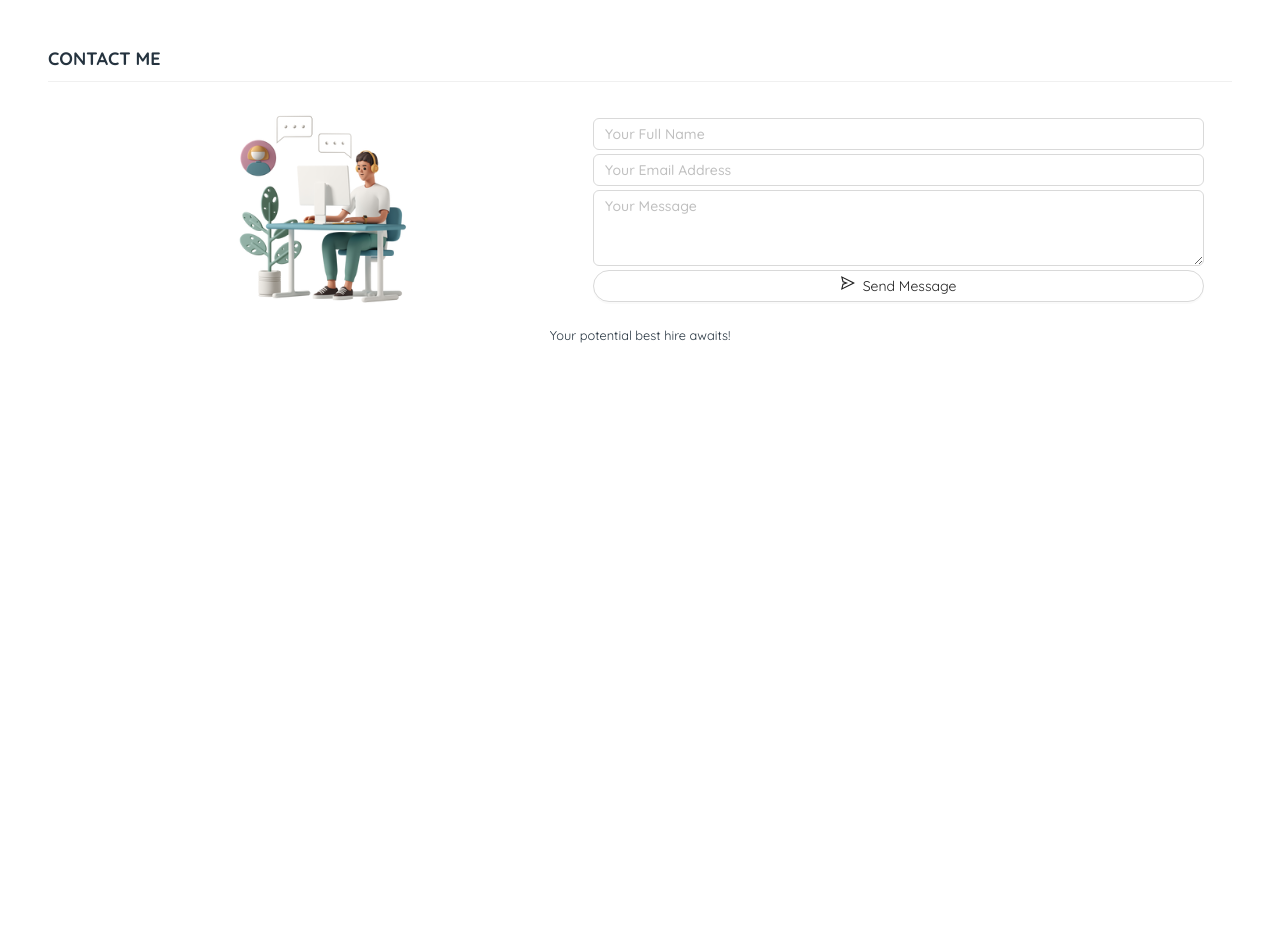
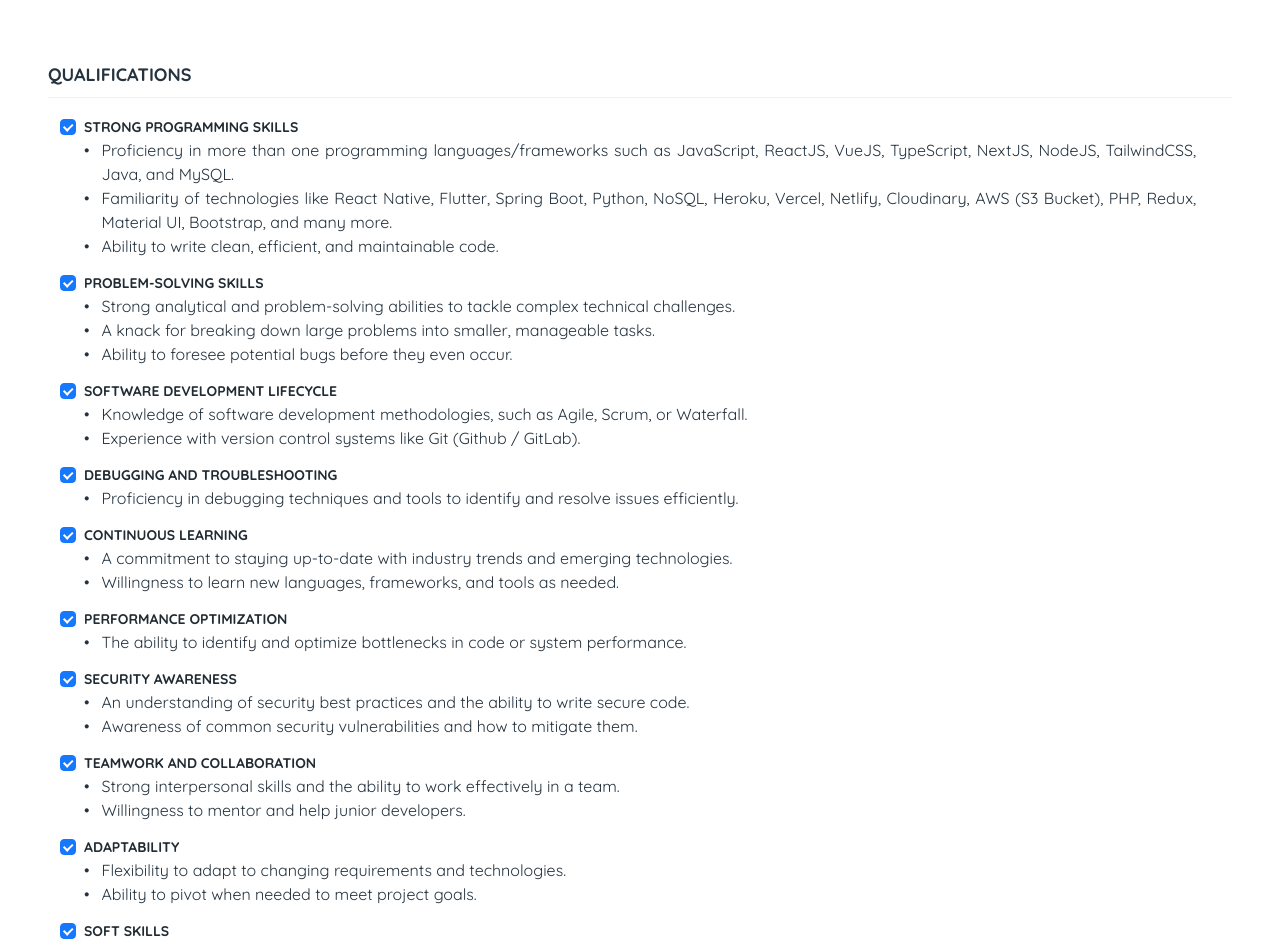
Before and after one commit to Ralf-Renz-Estellana-Bantilo/e-resume, a Next.js app: page /components/OtherInfo in a window 1280 px wide. Shown: the part 1340-2286 px from the top of the page. Before the commit the page ends 1725 px from the top, so only its background shows below. Built offline with nearby package versions, Linux system fonts and the light colour scheme.

Commit message:
Added a qualification section

```diff
--- /dev/null
+++ b/pages/components/Container.tsx
@@ -0,0 +1,18 @@
+import { ContainerPropsInterface } from '@/interfaces'
+import { Divider } from 'antd'
+import React from 'react'
+
+const Container = ( { title, children }: ContainerPropsInterface ) =>
+{
+   return (
+      <div className="flex flex-col px-5 gap-2 neumorphism-1 rounded-lg max-md:px-3">
+         <div className="flex flex-col py-2 gap-2" >
+            <h2 className='font-bold text-lg text-accent-secondary'>{title}</h2>
+            <Divider className='m-0'></Divider>
+         </div>
+         {children}
+      </div>
+   )
+}
+
+export default Container
--- a/pages/components/OtherInfo.tsx
+++ b/pages/components/OtherInfo.tsx
@@ -1,5 +1,5 @@
-import { Checkbox, Divider, Slider, Timeline, Space, Tag, Spin, Button } from 'antd'
-import React, { useEffect, useRef, useState } from 'react'
+import { Checkbox, Divider, Timeline, Space, Tag, Spin, Button } from 'antd'
+import React, { useEffect, useState } from 'react'
 import { Quicksand } from 'next/font/google'
 
 import Image from 'next/image';
@@ -10,6 +10,8 @@ import emailjs, { EmailJSResponseStatus } from 'emailjs-com'
 import { ToastContainer, toast } from 'react-toastify';
 import 'react-toastify/dist/ReactToastify.css';
 import { Variants, motion } from "framer-motion";
+import Container from './Container';
+import { QualificationInterface } from '@/interfaces';
 
 const { TextArea } = Input;
 const quicksand = Quicksand( { subsets: ['latin'] } )
@@ -30,6 +32,113 @@ const OtherInfo = () =>
    const jobTitleOptions2: string[] = ['React Developer', ' Programmer', 'Web Developer'];
    const techStack1: string[] = ['MySQL, ExpressJS, ReactJS, NodeJS', 'ReactJS, NextJS, TypeScript, NodeJS', 'JavaScript, PHP'];
    const techStack2: string[] = ['MySQL, ExpressJS, VueJS, NodeJS', 'VueJS, MySQL, PHP', 'Java, MySQL'];
+
+   const qualifications: QualificationInterface[] = [
+      {
+         ID: Math.floor( Math.random() * 100000 ),
+         title: 'Strong Programming Skills',
+         description: [
+            'Proficiency in more than one programming languages/frameworks such as JavaScript, ReactJS, VueJS, TypeScript, NextJS, NodeJS, TailwindCSS, Java, and MySQL.',
+            'Familiarity of technologies like React Native, Flutter, Spring Boot, Python, NoSQL, Heroku, Vercel, Netlify, Cloudinary, AWS (S3 Bucket), PHP, Redux, Material UI, Bootstrap, and many more.',
+            'Ability to write clean, efficient, and maintainable code.',
+         ]
+      },
+      {
+         ID: Math.floor( Math.random() * 100000 ),
+         title: 'Problem-Solving Skills',
+         description: [
+            'Strong analytical and problem-solving abilities to tackle complex technical challenges.',
+            'A knack for breaking down large problems into smaller, manageable tasks.',
+            'Ability to foresee potential bugs before they even occur.',
+         ]
+      },
+      {
+         ID: Math.floor( Math.random() * 100000 ),
+         title: 'Software Development Lifecycle',
+         description: [
+            'Knowledge of software development methodologies, such as Agile, Scrum, or Waterfall.',
+            'Experience with version control systems like Git (Github / GitLab).',
+         ]
+      },
+      {
+         ID: Math.floor( Math.random() * 100000 ),
+         title: 'Debugging and Troubleshooting',
+         description: [
+            'Proficiency in debugging techniques and tools to identify and resolve issues efficiently.',
+         ]
+      },
+      // {
+      //    ID: Math.floor( Math.random() * 100000 ),
+      //    title: 'Communication Skills',
+      //    description: [
+      //       'Effective communication skills to collaborate with cross-functional teams, including designers, product managers, and QA engineers',
+      //       'Clear documentation and code comments',
+      //    ]
+      // },
+      {
+         ID: Math.floor( Math.random() * 100000 ),
+         title: 'Continuous Learning',
+         description: [
+            'A commitment to staying up-to-date with industry trends and emerging technologies.',
+            'Willingness to learn new languages, frameworks, and tools as needed.',
+         ]
+      },
+      // {
+      //    ID: Math.floor( Math.random() * 100000 ),
+      //    title: 'Testing and Quality Assurance',
+      //    description: [
+      //       'Knowledge of testing methodologies, including unit testing, integration testing, and automated testing',
+      //       'Focus on writing reliable and robust code',
+      //    ]
+      // },
+      {
+         ID: Math.floor( Math.random() * 100000 ),
+         title: 'Performance Optimization',
+         description: [
+            'The ability to identify and optimize bottlenecks in code or system performance.',
+         ]
+      },
+      {
+         ID: Math.floor( Math.random() * 100000 ),
+         title: 'Security Awareness',
+         description: [
+            'An understanding of security best practices and the ability to write secure code.',
+            'Awareness of common security vulnerabilities and how to mitigate them.',
+         ]
+      },
+      {
+         ID: Math.floor( Math.random() * 100000 ),
+         title: 'Teamwork and Collaboration',
+         description: [
+            'Strong interpersonal skills and the ability to work effectively in a team.',
+            'Willingness to mentor and help junior developers.',
+         ]
+      },
+      {
+         ID: Math.floor( Math.random() * 100000 ),
+         title: 'Adaptability',
+         description: [
+            'Flexibility to adapt to changing requirements and technologies.',
+            'Ability to pivot when needed to meet project goals.',
+         ]
+      },
+      {
+         ID: Math.floor( Math.random() * 100000 ),
+         title: 'Soft Skills',
+         description: [
+            'Strong problem-solving skills, critical thinking, and attention to detail.',
+            'Patience and persistence in troubleshooting and debugging.',
+         ]
+      },
+      {
+         ID: Math.floor( Math.random() * 100000 ),
+         title: 'Ethical and Professional Behavior',
+         description: [
+            'Adherence to ethical standards and professionalism in all aspects of work.',
+            'Respect for intellectual property and confidentiality.',
+         ]
+      },
+   ]
 
    const [screenSize, setScreenSize] = useState( {
       width: typeof window !== 'undefined' ? window.innerWidth : 0,
@@ -199,11 +308,7 @@ const OtherInfo = () =>
          {isVisible ?
             <>
                {/* PREFERENCES */}
-               <div className="flex flex-col px-5 neumorphism-1 rounded-lg max-md:px-3">
-                  <div className="flex flex-col py-2 gap-2">
-                     <h2 className='font-bold text-lg text-accent-secondary'>PREFERENCES</h2>
-                     <Divider className='m-0'></Divider>
-                  </div>
+               <Container title='PREFERENCES'>
                   <div className="flex flex-col p-3 pb-6 gap-11 max-md:gap-5" >
                      {width > MOBILE ? <>
                         <motion.div className="flex flex-col gap-2" variants={cardVariants} initial="offscreen" whileInView="onscreen" viewport={{ once: true, amount: 0 }}>
@@ -373,14 +478,10 @@ const OtherInfo = () =>
                         </div>
                      </div> */}
                   </div>
-               </div>
+               </Container>
 
                {/* TIMELINE */}
-               <div className="flex flex-col px-5 neumorphism-1 rounded-lg max-md:px-3">
-                  <div className="flex flex-col py-2 gap-2">
-                     <h2 className='font-bold text-lg text-accent-secondary'>TIMELINE</h2>
-                     <Divider className='m-0'></Divider>
-                  </div>
+               <Container title='TIMELINE'>
                   <div className="flex flex-col p-3 max-md:gap-5" >
                      <Timeline
                         mode={'alternate'}
@@ -508,14 +609,33 @@ const OtherInfo = () =>
                         ]}
                      />
                   </div>
-               </div>
+               </Container>
+
+               {/* QUALIFICATIONS */}
+               <Container title='QUALIFICATIONS'>
+                  <div className="flex pb-5">
+                     <div className="flex flex-col flex-1 gap-3">
+                        {qualifications.map( ( qualification ) =>
+                        {
+                           return <div className='px-3' key={qualification.ID}>
+                              <Checkbox className={`${quicksand.className} w-full`} checked><strong className='uppercase text-accent-primary'>{qualification.title}</strong></Checkbox>
+                              <div className="flex flex-col">
+                                 {qualification.description.map( ( pointer, index ) =>
+                                 {
+                                    return <div className="flex gap-3 text-accent-secondary px-6" key={index}>
+                                       <div>•</div>
+                                       <p className='text-justify text-accent-secondary'>{pointer}</p>
+                                    </div>
+                                 } )}
+                              </div>
+                           </div>
+                        } )}
+                     </div>
+                  </div>
+               </Container>
 
                {/* CONTACT ME */}
-               <div className="flex flex-col px-5 neumorphism-1 rounded-lg max-md:px-3">
-                  <div className="flex flex-col py-2 gap-2">
-                     <h2 className='font-bold text-lg text-accent-secondary'>CONTACT ME</h2>
-                     <Divider className='m-0'></Divider>
-                  </div>
+               <Container title='CONTACT ME'>
                   <div className="flex flex-col justify-center items-center p-3 gap-2" >
                      <motion.div className="flex p-2 gap-2 w-full max-md:flex-col" variants={cardVariants} initial="offscreen" whileInView="onscreen" viewport={{ once: true, amount: 0 }}>
                         <div className="flex items-center justify-center flex-[5]">
@@ -535,7 +655,7 @@ const OtherInfo = () =>
                      </motion.div>
                      <motion.small className='text-center text-dark-blue-secondary' variants={cardVariants} initial="offscreen" whileInView="onscreen" viewport={{ once: true, amount: 0 }}>Your potential best hire awaits!</motion.small>
                   </div>
-               </div>
+               </Container>
             </> :
             <div className='h-[90vh] flex items-center justify-center'>
                <Spin size="large" />
--- a/pages/components/Personal.tsx
+++ b/pages/components/Personal.tsx
@@ -3,6 +3,8 @@ import React, { useState } from 'react'
 import { Quicksand } from 'next/font/google'
 import Image from 'next/image'
 import { Variants, motion } from "framer-motion";
+import { setTimestamp } from '../utils/Resources';
+import Container from './Container';
 
 const quicksand = Quicksand( { subsets: ['latin'] } )
 
@@ -138,40 +140,6 @@ const Personal = () =>
       },
    ] )
 
-   const setTimestamp = ( mm: number, yyyy: number ): string =>
-   {
-      let result: string = ''
-      let stampNumber: number = 0
-      let currentMonth: number = new Date().getMonth() + 1
-      let currentYear: number = new Date().getFullYear()
-
-      let stampString: string = ''
-
-      if ( ( yyyy > currentYear && mm > currentMonth ) || ( yyyy === currentYear && mm > currentMonth ) || ( yyyy > currentYear && mm === currentMonth ) )
-      {
-         return `Invalid TimeStamp!`
-      }
-
-      if ( currentYear > yyyy && currentMonth < mm )
-      {
-         stampNumber = ( currentMonth + 12 ) - mm
-         stampString = stampNumber > 1 ? 'Months' : 'Month'
-      } else if ( currentYear >= yyyy && currentMonth >= mm )
-      {
-         if ( currentYear > yyyy )
-         {
-            stampNumber = currentYear - yyyy
-            stampString = stampNumber > 1 ? 'Years' : 'Year'
-            return `${stampNumber} ${stampString}`
-         }
-         stampNumber = currentMonth - mm
-         stampString = stampNumber > 1 ? 'Months' : 'Month'
-      }
-
-      result = `${stampNumber} ${stampString}`
-      return result
-   }
-
    const cardVariants: Variants = {
       offscreen: {
          y: 100,
@@ -230,11 +198,7 @@ const Personal = () =>
    return (
       <div className='flex flex-col gap-8 p-7 pt-3 max-md:px-4'>
          {/* EXPERIENCE */}
-         <div className="flex flex-col px-5 gap-2 neumorphism-1 rounded-lg max-md:px-3">
-            <div className="flex flex-col py-2 gap-2" >
-               <h2 className='font-bold text-lg text-accent-secondary'>EXPERIENCE</h2>
-               <Divider className='m-0'></Divider>
-            </div>
+         <Container title='EXPERIENCE'>
             <Timeline
                className={quicksand.className}
                items={experiences.map( ( experience ) =>
@@ -242,14 +206,10 @@ const Personal = () =>
                   return experienceTimelineItems( experience )
                } )}
             />
-         </div>
+         </Container>
 
          {/* EDUCATION */}
-         <div className="flex flex-col px-5 gap-2 neumorphism-1 rounded-lg max-md:px-3">
-            <div className="flex flex-col py-2 gap-2">
-               <h2 className='font-bold text-lg text-accent-secondary'>EDUCATION</h2>
-               <Divider className='m-0'></Divider>
-            </div>
+         <Container title='EDUCATION'>
             <Timeline
                className={quicksand.className}
                items={[
@@ -273,10 +233,10 @@ const Personal = () =>
                                  </div>
                               </div>
                               <div className="flex flex-col px-3">
-                                 <div className="flex gap-3 text-accent-secondary">
+                                 {/* <div className="flex gap-3 text-accent-secondary">
                                     <div>•</div>
                                     <p className='text-justify font-medium'>Capstone Project: JOB SEARCH SYSTEM (Using MERN Stack)</p>
-                                 </div>
+                                 </div> */}
                                  <div className="flex gap-3 text-accent-secondary">
                                     <div>•</div>
                                     <p className='text-justify font-medium'>Cum laude | GWA: 1.55</p>
@@ -288,14 +248,10 @@ const Personal = () =>
                   },
                ]}
             />
-         </div>
+         </Container>
 
          {/* ABOUT ME */}
-         <div className="flex flex-col px-5 neumorphism-1 rounded-lg max-md:px-3">
-            <div className="flex flex-col py-2 gap-2">
-               <h2 className='font-bold text-lg text-accent-secondary'>ABOUT ME</h2>
-               <Divider className='m-0'></Divider>
-            </div>
+         <Container title='ABOUT ME'>
             <div className="flex flex-col gap-3">
 
                <motion.h4
@@ -344,7 +300,7 @@ const Personal = () =>
                </div>
 
             </div>
-         </div>
+         </Container>
       </div>
    )
 }
--- /dev/null
+++ b/pages/utils/Resources.ts
@@ -0,0 +1,33 @@
+export const setTimestamp = ( mm: number, yyyy: number ): string =>
+{
+   let result: string = ''
+   let stampNumber: number = 0
+   let currentMonth: number = new Date().getMonth() + 1
+   let currentYear: number = new Date().getFullYear()
+
+   let stampString: string = ''
+
+   if ( ( yyyy > currentYear && mm > currentMonth ) || ( yyyy === currentYear && mm > currentMonth ) || ( yyyy > currentYear && mm === currentMonth ) )
+   {
+      return `Invalid TimeStamp!`
+   }
+
+   if ( currentYear > yyyy && currentMonth < mm )
+   {
+      stampNumber = ( currentMonth + 12 ) - mm
+      stampString = stampNumber > 1 ? 'Months' : 'Month'
+   } else if ( currentYear >= yyyy && currentMonth >= mm )
+   {
+      if ( currentYear > yyyy )
+      {
+         stampNumber = currentYear - yyyy
+         stampString = stampNumber > 1 ? 'Years' : 'Year'
+         return `${stampNumber} ${stampString}`
+      }
+      stampNumber = currentMonth - mm
+      stampString = stampNumber > 1 ? 'Months' : 'Month'
+   }
+
+   result = `${stampNumber} ${stampString}`
+   return result
+}
```
Also changed, not shown: interfaces/index.ts (+34 -11 lines), pages/components/Projects.tsx (+8 -13 lines).
